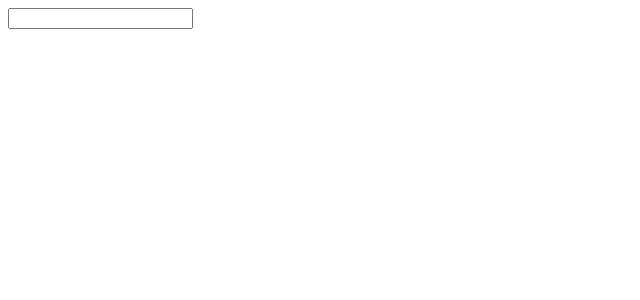
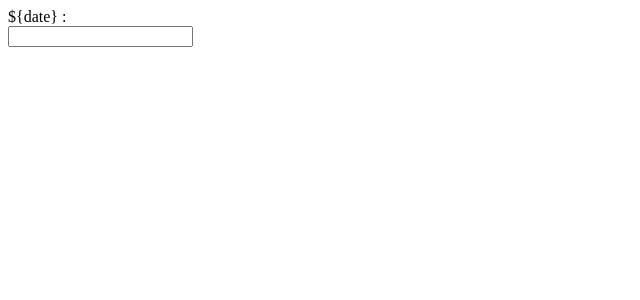
Before and after one commit to lesterhsu0205/tr-poc-datepicker, a Vue app: page / in a window 1280 px wide. Shown: the top 300 px of the page, without its empty margins (0-640 px from the left). Built offline with nearby package versions, Linux system fonts and the light colour scheme.

Commit message:
update readme.md

```diff
--- a/src/App.vue
+++ b/src/App.vue
@@ -1,7 +1,7 @@
 <template>
   <div id="app">
+    ${date} : {{ date }}
     <DatePicker v-model="date" />
-    {{ date }}
   </div>
 </template>
 
```
Also changed, not shown: 1 other file (tests, documents, lock files or other folders).
